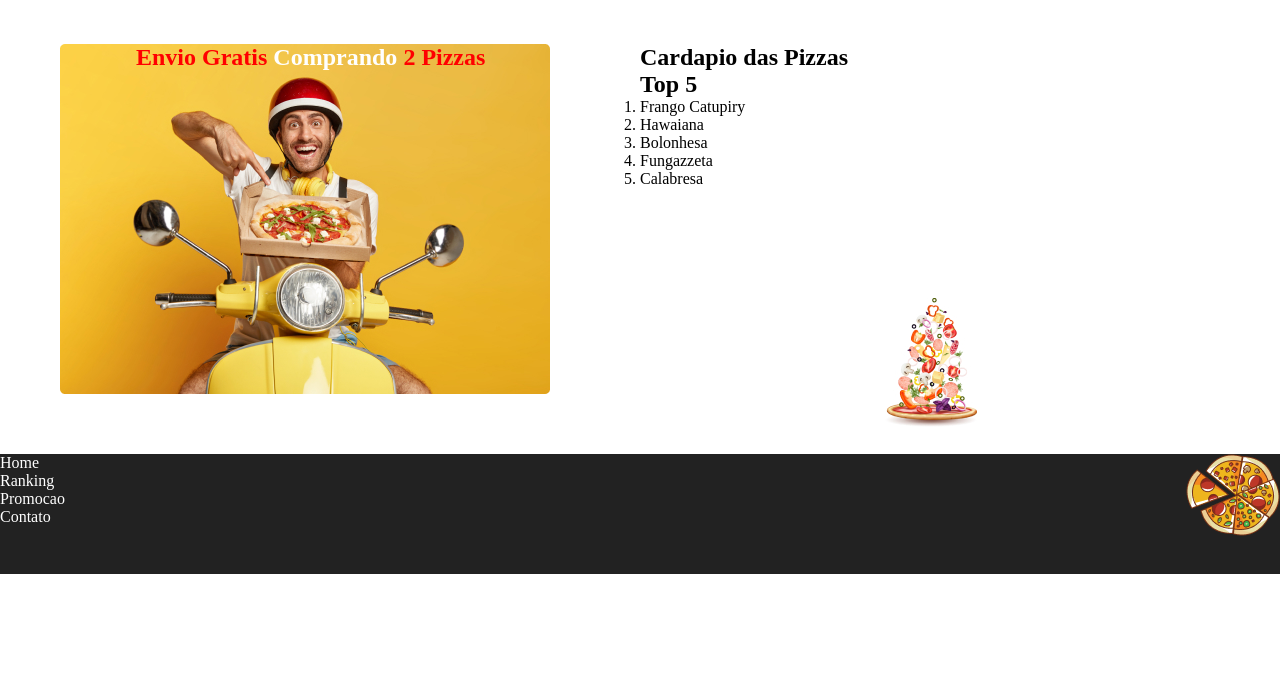
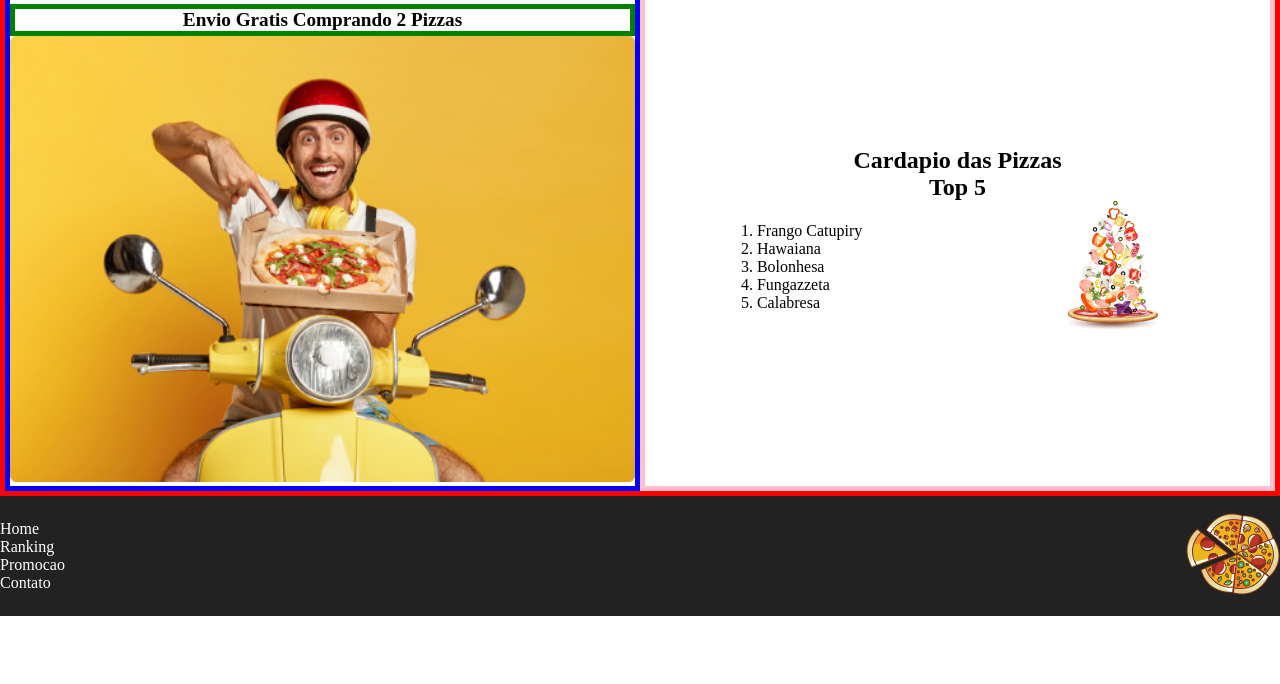
Before and after one commit to MonacoCamila/Front1-Aula11-Pizza, a plain HTML site: page index.html in a window 1280 px wide. Shown: the part 116-800 px from the top of the page. Drawn offline with Linux system fonts and the light colour scheme.

Commit message:
new files

```diff
--- a/css/style.css
+++ b/css/style.css
@@ -8,6 +8,7 @@
     background-color: #222222;
     color: white;
     height: 100px;
+    width: 100vw;
     display:flex;
     justify-content: space-between;
 
@@ -36,44 +37,71 @@
         color:red;
     }
 
-    .p{
+    .menu{
         display: flex;
-        padding: 20px 20px;
+        padding: 35px 20px;
 
     }
 
-    .p p{
+    .menu p{
         padding-left: 15px;
+    }
+
+    .pai{
+        border: 5px solid red;
+        display: flex;
+        flex-direction: row;
+        justify-content:center;
+    }
+
+    .container1{
+        border: 5px solid blue;
+        width:50%;
+        display: flex;
+        flex-direction: column;
     }
 
     .card1{
         display: flex;
-        width: 50%;
-            }
+        justify-content:center;
+        text-align: center;
+        border: 5px solid green;
+        width: 100%;
+        font-size: 0.8rem;
+        margin-top:10px;
+    }
 
-    .card1-div1{
-        position: absolute;
-        color: white;
-        left:136px;
+    .moto{
+        width:100%;
+        height:auto;
 
     }
 
-    .envio{
-        color:red;
-            }
-
-    .comprando{
-        color:white;
+    .card2{
+        width:50%;
+        border: 5px solid pink;
+        display: flex;
+        flex-direction: column;
+        align-items: center;
+        justify-content: center;
+        padding:10px;
     }
 
-    .pizzas{
-        color:red;
+    .elementos{
+
+        display: flex;
+        justify-content:space-around;
+        align-items:center;
+        width: 100%;
     }
 
-    .moto{
+    .pizzafalling{
+            max-width: 100%;
+            max-height: 50%;
+
+    }
 
 
-    }
 
     .footer{
 
@@ -81,22 +109,8 @@
         color: white;
         display: flex;
         justify-content: space-between;
+        align-items: center;
         height: 120px;
-        position: absolute;
         width: 100%;
 
     }
-
-    section{
-        margin: 30px;
-        padding: 30px;
-        display: flex;
-    }
-
-    .pizzafalling{
-        max-width: 100%;
-        max-height: 70%;
-        position: relative;
-        top: 110px;
-        left: 245px;
-    }
--- a/index.html
+++ b/index.html
@@ -4,15 +4,17 @@
     <meta charset="UTF-8">
     <meta http-equiv="X-UA-Compatible" content="IE=edge">
     <meta name="viewport" content="width=device-width, initial-scale=1.0">
+
     <link rel="stylesheet" href="css/style.css">
 
 
-    <title>Aula 11</title>
+    <title>Aula 11 - Pizza & Front</title>
 
 </head>
 <body>
 
     <header class="header">
+
         <div class="header-1">
             <img src="img/VectorPizza.png">
             <h2 class=" header-h2">
@@ -22,7 +24,7 @@
         </div>
 
         <div>
-            <div class="p">
+            <div class="menu">
                 <p>Home</p>
                 <p>Ranking</p>
                 <p>Promocao</p>
@@ -33,19 +35,23 @@
     </header>
 
     <main>
-        <section>
-            <div class="card1">
-                <div class=" card1-div1">
+        <section class="pai">
+            <div class="container1">
+                <div class=" card1">
                     <h2>
-                        <span class="envio">Envio Gratis</span> <span class="comprando">Comprando</span> <span class="pizzas"> 2 Pizzas</span>
+                        <span class="envio">Envio Gratis</span> <span class="comprando">
+                        Comprando</span> <span class="pizzas"> 2 Pizzas</span>
                     </h2>
                 </div>
+                    <div>
                         <img class= "moto" src="img/delivery.jpg">
+                    </div>
             </div>
 
             <div class="card2">
-                <h2 class="h2-cardapio">Cardapio das Pizzas</h2>
-                <h2 class="h2-top">Top 5</h2>
+                <h2>Cardapio das Pizzas</h2>
+                <h2>Top 5</h2>
+                    <div class="elementos">
                         <div class="sabores">
                             <ol>
                                 <li>Frango Catupiry</li>
@@ -54,11 +60,12 @@
                                 <li>Fungazzeta</li>
                                 <li>Calabresa</li>
                             </ol>
-
                         </div>
                             <div>
                                 <img class="pizzafalling" src="img/PizzaFalling.jpg">
                             </div>
+                    </div>
+
             </div>
 
 
```
Also changed, not shown: 1 other file. Lines whose indentation alone changed are shown as unchanged.
